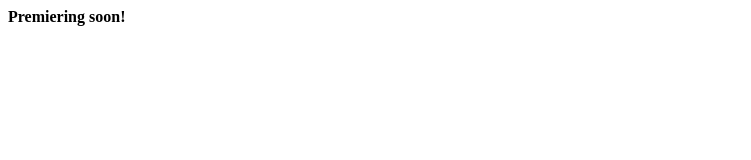
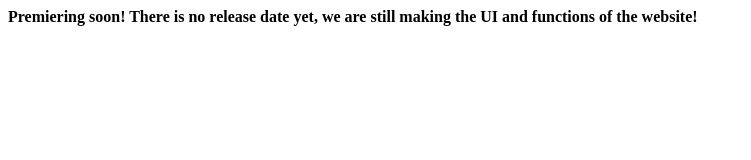
Before and after one commit to worspaces/Z3NITHICATION, a plain HTML site: page index.html in a window 1280 px wide. Shown: the whole page, without its empty margins (0-751 px from the left). Drawn offline with Linux system fonts and the light colour scheme.

Commit message:
Update index.html

```diff
--- a/index.html
+++ b/index.html
@@ -1,2 +1,2 @@
 <title>| Z3NITH |</title>
-<b>Premiering soon!</b>
+<b>Premiering soon! There is no release date yet, we are still making the UI and functions of the website!</b>
```
